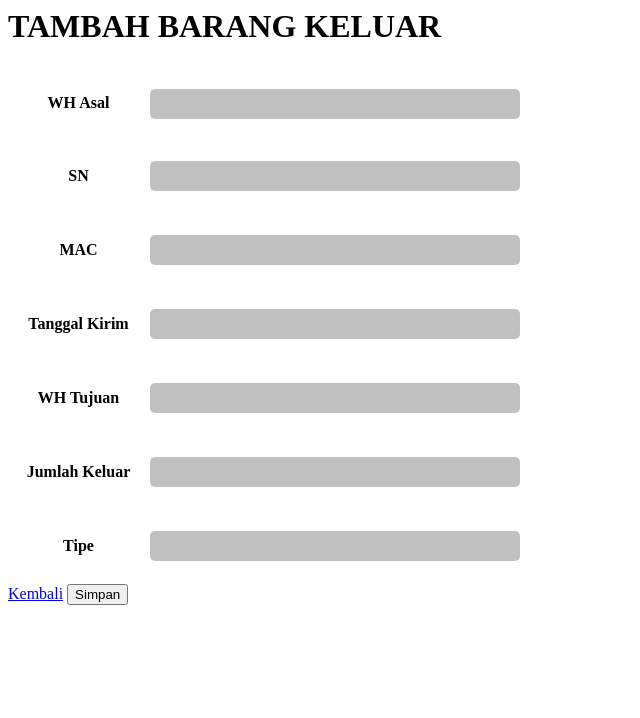
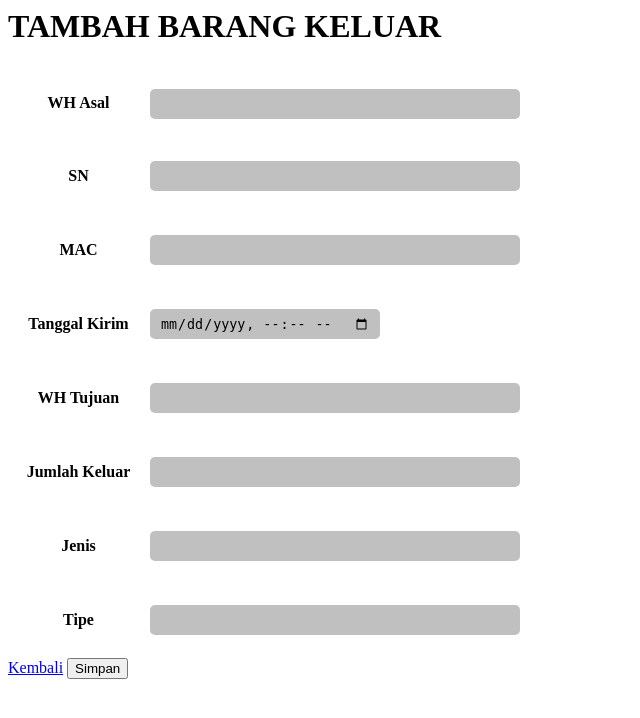
Before and after one commit to aliefardhi/Sistem-Inventori-Gudang-Telkom, a CodeIgniter app: the page made by application/views/barang_keluar/tambah_keluar.php in a window 1280 px wide. Shown: the top 718 px of the page, without its empty margins (0-640 px from the left). Run offline with CodeIgniter, Linux system fonts and the light colour scheme.

Commit message:
added proses input data barang keluar

```diff
--- a/application/views/barang_keluar/tambah_keluar.php
+++ b/application/views/barang_keluar/tambah_keluar.php
@@ -11,41 +11,62 @@
 
     <div class="card card_masuk w-50 mt-5 card-body border-danger border-2 m-sm-auto shadow-lg">
         <div class="card-body">
-            <form action="" method="post" class="mt-2">
+            <form action="<?= base_url('tambah_keluar/tambahKeluar_aksi') ?>" method="post" class="mt-2">
                 <table class="m-sm-auto">
                     <tr>
                         <th width="135">WH Asal</th>
-                        <td><input style="width:370px; height: 30px; border-radius:5px; background: #C0C0C0; border-color: #808080; border: 5px; margin-bottom: 18px; margin-top: 20px;" type="text" name="vendor"></td>
+                        <td><input style="padding: 10px; width:370px; height: 30px; border-radius:5px; background: #C0C0C0; border-color: #808080; border: 5px; margin-bottom: 18px; margin-top: 20px;" type="text" name="whasal">
+                        <?= form_error('whasal','<small class="text-danger pl-3">','</small>') ?>
+                        </td>
                     </tr>
 
                     <tr>
                         <th width="135">SN</th>
-                        <td><input style="width:370px; height: 30px; border-radius:5px; background: #C0C0C0; border-color: #808080; border: 5px; margin-bottom: 20px;  margin-top: 20px;" type="text" name="sn"></td>
+                        <td><input style="padding: 10px; width:370px; height: 30px; border-radius:5px; background: #C0C0C0; border-color: #808080; border: 5px; margin-bottom: 20px;  margin-top: 20px;" type="text" name="snkeluar">
+                        <?= form_error('snkeluar','<small class="text-danger pl-3">','</small>') ?>
+                        </td>
                     </tr>
 
                     <tr>
                         <th width="135">MAC</th>
-                        <td><input style="width:370px; height: 30px; border-radius:5px; background: #C0C0C0; border-color: #808080; border: 5px; margin-bottom: 20px;  margin-top: 20px;" type="text" name="mac"></td>
+                        <td><input style="padding: 10px; width:370px; height: 30px; border-radius:5px; background: #C0C0C0; border-color: #808080; border: 5px; margin-bottom: 20px;  margin-top: 20px;" type="text" name="mackeluar">
+                        <?= form_error('mackeluar','<small class="text-danger pl-3">','</small>') ?>
+                        </td>
                     </tr>
 
                     <tr>
                         <th width="135">Tanggal Kirim</th>
-                        <td><input style="width:370px; height: 30px; border-radius:5px; background: #C0C0C0; border-color: #808080; border: 5px; margin-bottom: 20px; margin-top: 20px;" type="text" name="tanggalmasuk"></td>
+                        <td style="display: block;"><input style="padding:10px; width:230px; height: 30px; border-radius:5px; background: #C0C0C0; border-color: #808080; border: 5px; margin-bottom: 20px; margin-top: 20px;" type="datetime-local" name="tglkirim">
+                        <?= form_error('tglkirim','<small class="text-danger pl-3">','</small>') ?>
+                        </td>
                     </tr>
 
                     <tr>
                         <th width="135">WH Tujuan</th>
-                        <td><input style="width:370px; height: 30px; border-radius:5px; background: #C0C0C0; border-color: #808080; border: 5px; margin-bottom: 20px;  margin-top: 20px;" type="text" name="whpenerima"></td>
+                        <td><input style="padding: 10px; width:370px; height: 30px; border-radius:5px; background: #C0C0C0; border-color: #808080; border: 5px; margin-bottom: 20px;  margin-top: 20px;" type="text" name="whtujuan">
+                        <?= form_error('whtujuan','<small class="text-danger pl-3">','</small>') ?>
+                        </td>
                     </tr>
 
                     <tr>
                         <th width="135">Jumlah Keluar</th>
-                        <td><input style="width:370px; height: 30px; border-radius:5px; background: #C0C0C0; border-color: #808080; border: 5px; margin-bottom: 20px;  margin-top: 20px;" type="text" name="jenis"></td>
+                        <td><input style="padding: 10px; width:370px; height: 30px; border-radius:5px; background: #C0C0C0; border-color: #808080; border: 5px; margin-bottom: 20px;  margin-top: 20px;" type="text" name="jumlahkeluar">
+                        <?= form_error('jumlahkeluar','<small class="text-danger pl-3">','</small>') ?>
+                        </td>
+                    </tr>
+
+                    <tr>
+                        <th width="135">Jenis</th>
+                        <td><input style="padding: 10px; width:370px; height: 30px; border-radius:5px; background: #C0C0C0; border-color: #808080; border: 5px; margin-bottom: 20px;  margin-top: 20px;" type="text" name="jeniskeluar">
+                        <?= form_error('jeniskeluar','<small class="text-danger pl-3">','</small>') ?>
+                        </td>
                     </tr>
 
                     <tr>
                         <th width="135">Tipe</th>
-                        <td><input style="width:370px; height: 30px; border-radius:5px; background: #C0C0C0; border-color: #808080; border: 5px; margin-bottom: 20px;  margin-top: 20px;" type="text" name="tipe"></td>
+                        <td><input style="padding: 10px; width:370px; height: 30px; border-radius:5px; background: #C0C0C0; border-color: #808080; border: 5px; margin-bottom: 20px;  margin-top: 20px;" type="text" name="tipekeluar">
+                        <?= form_error('tipekeluar','<small class="text-danger pl-3">','</small>') ?>
+                        </td>
                     </tr>
                 </table>
 
```
Also changed, not shown: application/controllers/Tambah_keluar.php (+61 -0 lines), application/views/barang_keluar/barang_keluar.php (+11 -0 lines).
